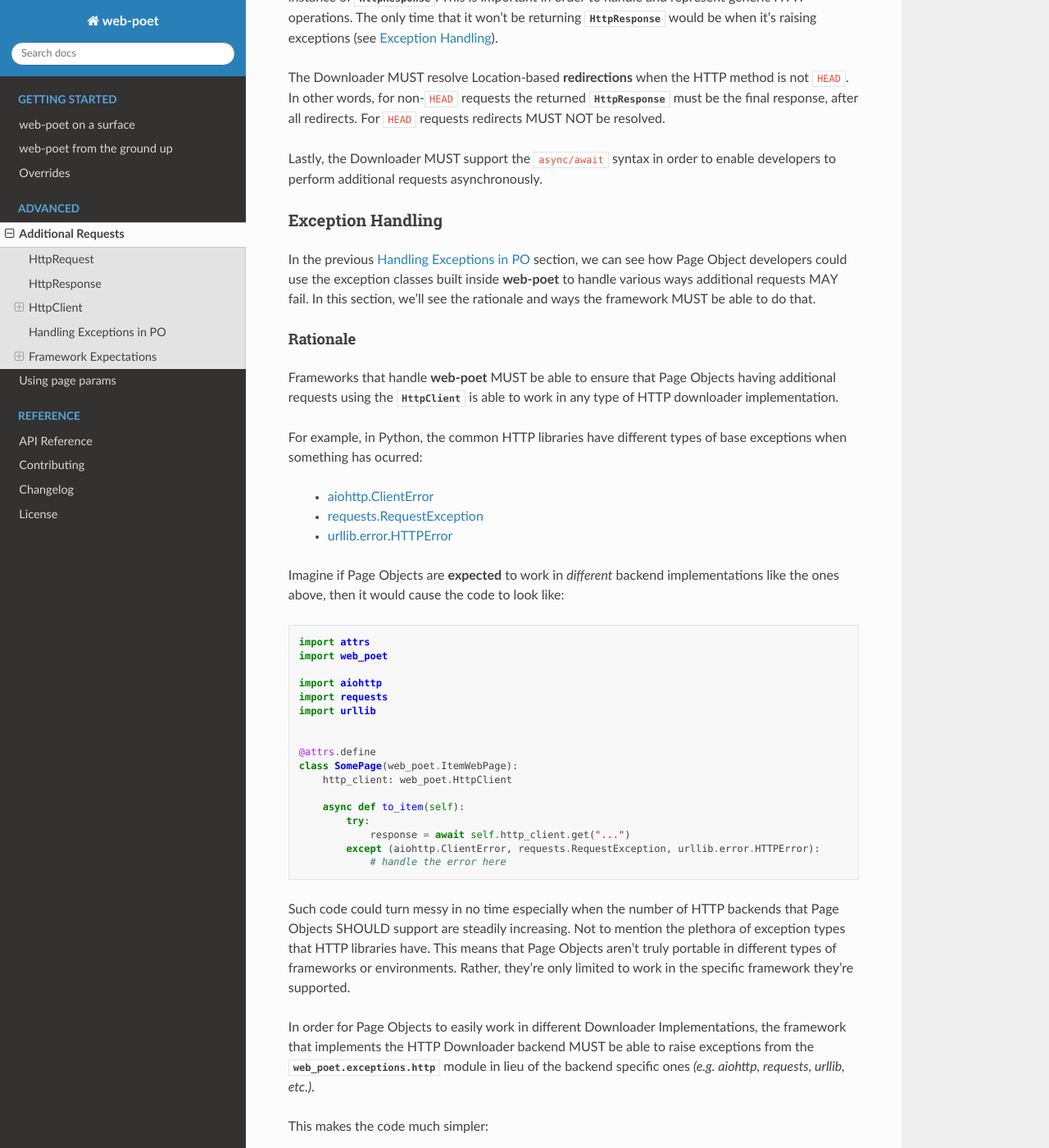
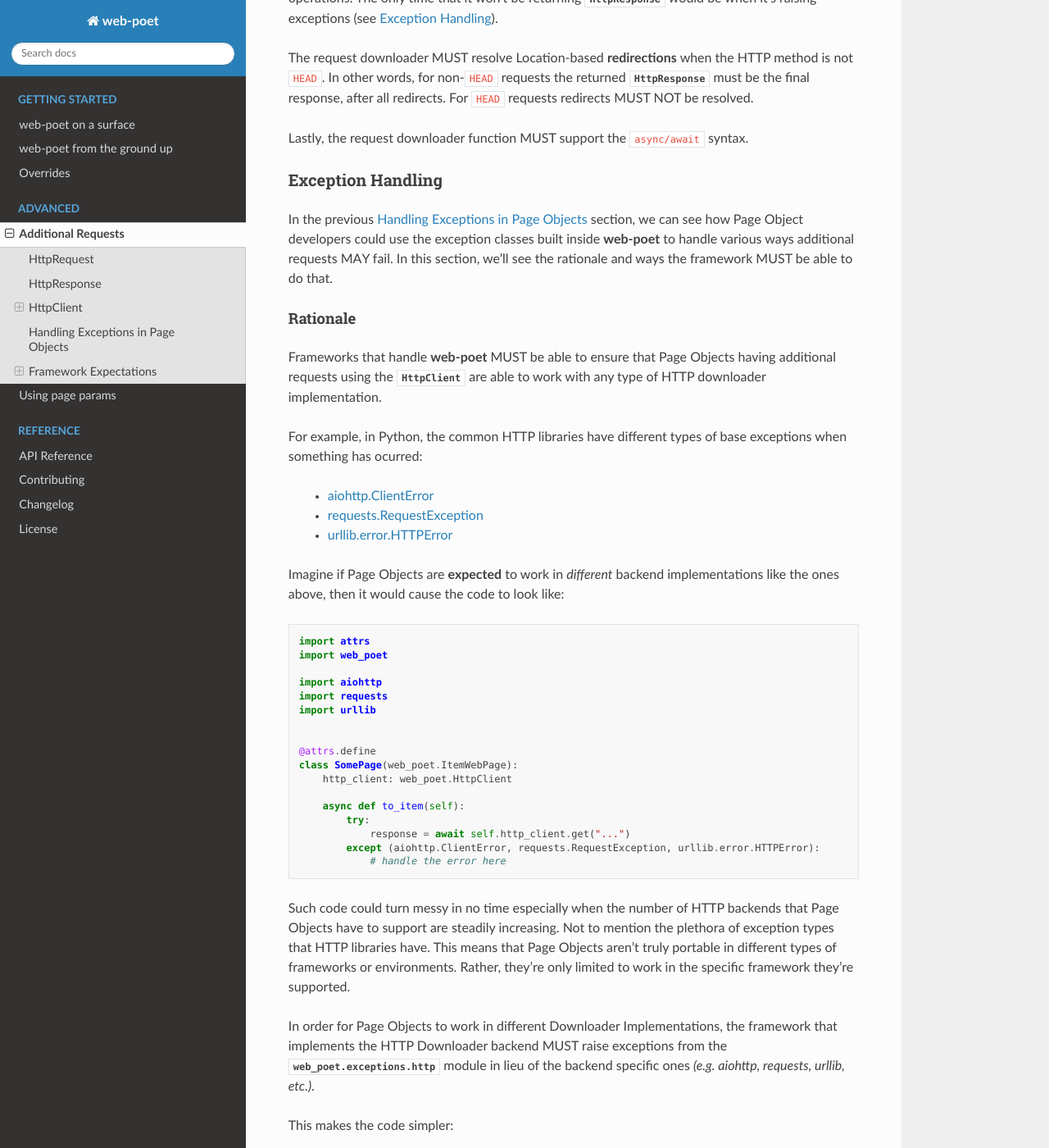
Before and after one commit to scrapinghub/web-poet, a Sphinx documentation site: the page built from docs/advanced/additional-requests.rst, in a window 1280 px wide and 1400 px high, scrolled down 16498 px. Shown: the whole window at 82% size. Built offline with Sphinx 7.4.7 and the Read the Docs theme 2.0.0, drawn with Linux system fonts in a browser that asks for light colours; some of the changed text lies outside the part shown.

Commit message:
small cleanup of additional-requests docs

```diff
--- a/docs/advanced/additional-requests.rst
+++ b/docs/advanced/additional-requests.rst
@@ -260,13 +261,13 @@
     * Since we now have an HTML response, using :meth:`~.HttpResponseBody.json`
       method would raise a ``JSONDecodeError`` as a JSON document cannot be
       parsed from it.
-    * The :meth:`~.HttpResponse.selector` property method returns an instance of
-      :external:py:class:`parsel.selector.Selector` which allows parsing via
-      :meth:`~.HttpResponse.css` and :meth:`~.HttpResponse.xpath` calls.
+    * The :meth:`~.HttpResponse.selector` property is an instance of
+      :external:py:class:`parsel.selector.Selector`; there are also
+      :meth:`~.HttpResponse.css` and :meth:`~.HttpResponse.xpath` methods.
 
-        * At the same time, there's no need to call :meth:`~.HttpResponse.selector`
-          each time as the :meth:`~.HttpResponse.css` and :meth:`~.HttpResponse.xpath`
-          are already conveniently available.
+        * Usually there's no need to use :meth:`~.HttpResponse.selector`,
+          as the :meth:`~.HttpResponse.css` and :meth:`~.HttpResponse.xpath`
+          are available.
 
 
 .. _`httpclient`:
@@ -543,9 +544,9 @@
 
 .. tip::
 
-    The :meth:`~.HttpClient.batch_execute` method can accept different varieties
-    of :class:`~.HttpRequest` that MAY NOT be related with one another. For
-    example, it could be a mixture of ``GET`` and ``POST`` requests or even
+    The :meth:`~.HttpClient.batch_execute` method can multiple
+    :class:`~.HttpRequest` instances. For example, it could be a mixture
+    of ``GET`` and ``POST`` requests or even
     representing requests for various parts of the page altogether.
 
     Processing the additional requests in batch is useful since it takes advantage
@@ -567,8 +568,8 @@
 
 .. _`exception-handling`:
 
-Handling Exceptions in PO
-=========================
+Handling Exceptions in Page Objects
+===================================
 
 Let's have a look at how we could handle exceptions when performing additional
 requests inside Page Objects. For this example, let's improve the code snippet
@@ -643,7 +644,7 @@
 
     In the future, more specific exceptions which inherits from the base
     :class:`web_poet.exceptions.http.HttpError` exception would be available.
-    This SHOULD enable developers writing Page Objects to properly identify what
+    This should allow developers writing Page Objects to properly identify what
     went wrong and act specifically based on the problem.
 
 Let's take another example when executing requests in batch as opposed to using
@@ -896,25 +897,26 @@
     item = await page.to_item()
 
 From the code sample above, we can see that every time an :class:`~.HttpClient`
-is created for Page Objects needing an ``http_client``, the specific **request
-implementation** from a given framework is injected to it.
+is created for Page Objects needing an ``http_client``, framework must create
+:class:`~.HttpClient` with the specific **request downloader implementation**,
+using ``request_downloader`` argument.
 
 Downloader Behavior
 -------------------
 
-The Downloader MUST be able to accept an instance of :class:`~.HttpRequest`
+The request downloader MUST accept an instance of :class:`~.HttpRequest`
 as the input and return an instance of :class:`~.HttpResponse`. This is important
 in order to handle and represent generic HTTP operations. The only time that
 it won't be returning :class:`~.HttpResponse` would be when it's raising exceptions
 (see :ref:`framework-exception-handling`).
 
-The Downloader MUST resolve Location-based **redirections** when the HTTP
+The request downloader MUST resolve Location-based **redirections** when the HTTP
 method is not ``HEAD``. In other words, for non-``HEAD`` requests the
 returned :class:`~.HttpResponse` must be the final response, after all redirects.
 For ``HEAD`` requests redirects MUST NOT be resolved.
 
-Lastly, the Downloader MUST support the ``async/await``
-syntax in order to enable developers to perform additional requests asynchronously.
+Lastly, the request downloader function MUST support the ``async/await``
+syntax.
 
 .. _framework-exception-handling:
 
@@ -930,8 +932,8 @@
 *********
 
 Frameworks that handle **web-poet** MUST be able to ensure that Page Objects
-having additional requests using the :class:`~.HttpClient` is able to work in any
-type of HTTP downloader implementation.
+having additional requests using the :class:`~.HttpClient` are able to work
+with any type of HTTP downloader implementation.
 
 For example, in Python, the common HTTP libraries have different types of base
 exceptions when something has ocurred:
@@ -964,17 +966,17 @@
                 # handle the error here
 
 Such code could turn messy in no time especially when the number of HTTP backends
-that Page Objects SHOULD support are steadily increasing. Not to mention the
+that Page Objects have to support are steadily increasing. Not to mention the
 plethora of exception types that HTTP libraries have. This means that Page
 Objects aren't truly portable in different types of frameworks or environments.
 Rather, they're only limited to work in the specific framework they're supported.
 
-In order for Page Objects to easily work in different Downloader Implementations,
-the framework that implements the HTTP Downloader backend MUST be able to raise
+In order for Page Objects to work in different Downloader Implementations,
+the framework that implements the HTTP Downloader backend MUST raise
 exceptions from the :mod:`web_poet.exceptions.http` module in lieu of the backend
 specific ones `(e.g. aiohttp, requests, urllib, etc.)`.
 
-This makes the code much simpler:
+This makes the code simpler:
 
 .. code-block:: python
 
```
Also changed, not shown: other parts of docs/advanced/additional-requests.rst (+16 -15 lines).
